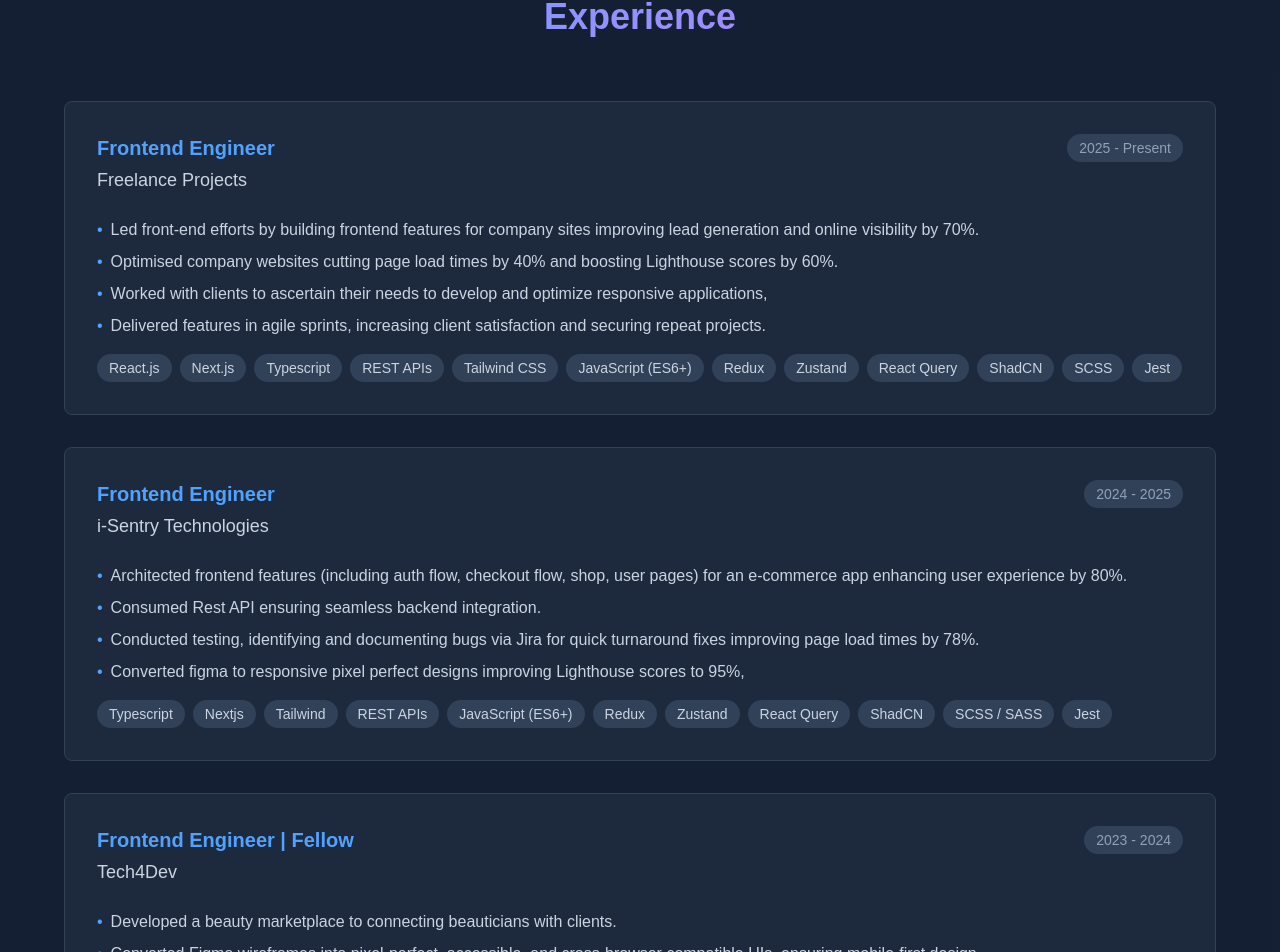
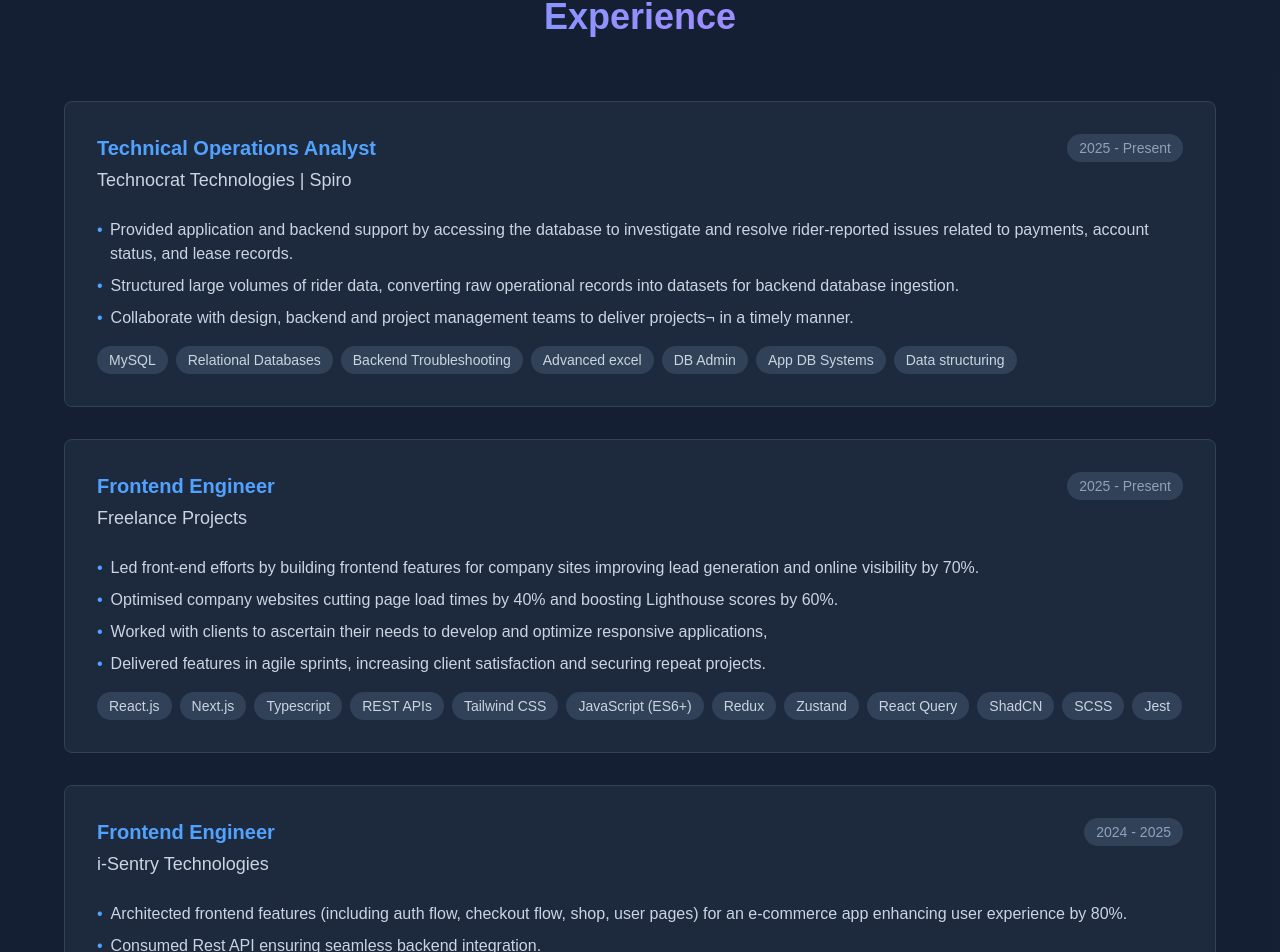
Before and after one commit to TaiwoSaidat/taiwo-oyewale, a Next.js app: page / in a window 1280 px wide. Shown: the part 1707-2659 px from the top of the page. Built offline with nearby package versions, Linux system fonts and the light colour scheme.

Commit message:
add experience

```diff
--- a/src/portfolio.tsx
+++ b/src/portfolio.tsx
@@ -234,6 +234,26 @@
   ];
 
   const experiences: Experience[] = [
+    {
+      id: 4,
+      company: "Technocrat Technologies | Spiro",
+      position: "Technical Operations Analyst",
+      duration: "2025 - Present",
+      description: [
+        "Provided application and backend support by accessing the database to investigate and resolve rider-reported issues related to payments, account status, and lease records.",
+        "Structured large volumes of rider  data, converting raw operational records into datasets for backend database ingestion.",
+        "Collaborate with design, backend and project management teams to deliver projects¬ in a timely manner.",
+      ],
+      tech: [
+        "MySQL",
+        "Relational Databases",
+        "Backend Troubleshooting",
+        "Advanced excel",
+        "DB Admin",
+        "App DB Systems",
+        "Data structuring",
+      ],
+    },
     {
       id: 1,
       company: "Freelance Projects",
```
